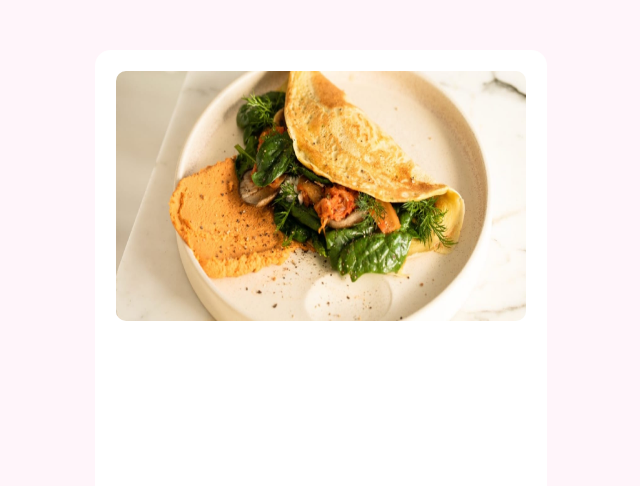
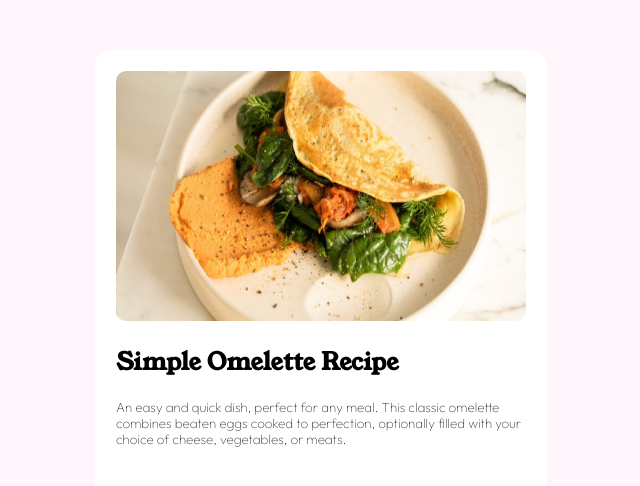
Before and after one commit to muhammedhuseynli/PracticeTask3, a plain HTML site: page index.html in a window 1280 px wide. Shown: the whole page, without its empty margins (319-959 px from the left). Drawn offline with Linux system fonts and the light colour scheme.

Commit message:
firstSection

```diff
--- a/css/main.css
+++ b/css/main.css
@@ -20,3 +20,14 @@ div.imgDiv > img{
     margin-top: 20px;
     border-radius: 10px;
 }
+
+section.firstSection > h1 {
+    font-family: 'Young Serif', serif;
+    margin-left: 20px;
+}
+
+section.firstSection > p {
+    font-family: 'Outfit', sans-serif;
+    margin-left: 20px;
+    font-size: smaller;
+}
--- a/index.html
+++ b/index.html
@@ -5,10 +5,35 @@
     <meta name="viewport" content="width=device-width, initial-scale=1.0" />
     <title>Document</title>
     <link rel="stylesheet" href="css/main.css" />
+    <link rel="preconnect" href="https://fonts.googleapis.com" />
+    <link rel="preconnect" href="https://fonts.gstatic.com" crossorigin />
+    <link
+      href="https://fonts.googleapis.com/css2?family=Young+Serif&display=swap"
+      rel="stylesheet"
+    />
+    <link rel="preconnect" href="https://fonts.googleapis.com" />
+    <link rel="preconnect" href="https://fonts.gstatic.com" crossorigin />
+    <link
+      href="https://fonts.googleapis.com/css2?family=Outfit:wght@100&display=swap"
+      rel="stylesheet"
+    />
   </head>
   <body>
     <div class="mainDiv">
-        <div class="imgDiv"><img src="task6/assets/images/image-omelette.jpeg" alt=""></div>
+      <div class="imgDiv">
+        <img src="task6/assets/images/image-omelette.jpeg" alt="" />
+      </div>
+
+      <section class="firstSection">
+        <h1>Simple Omelette Recipe</h1>
+        <p>
+          An easy and quick dish, perfect for any meal. This classic omelette
+          combines beaten eggs cooked to perfection, optionally filled with your
+          choice of cheese, vegetables, or meats.
+        </p>
+      </section>
+
+
     </div>
   </body>
 </html>
```
